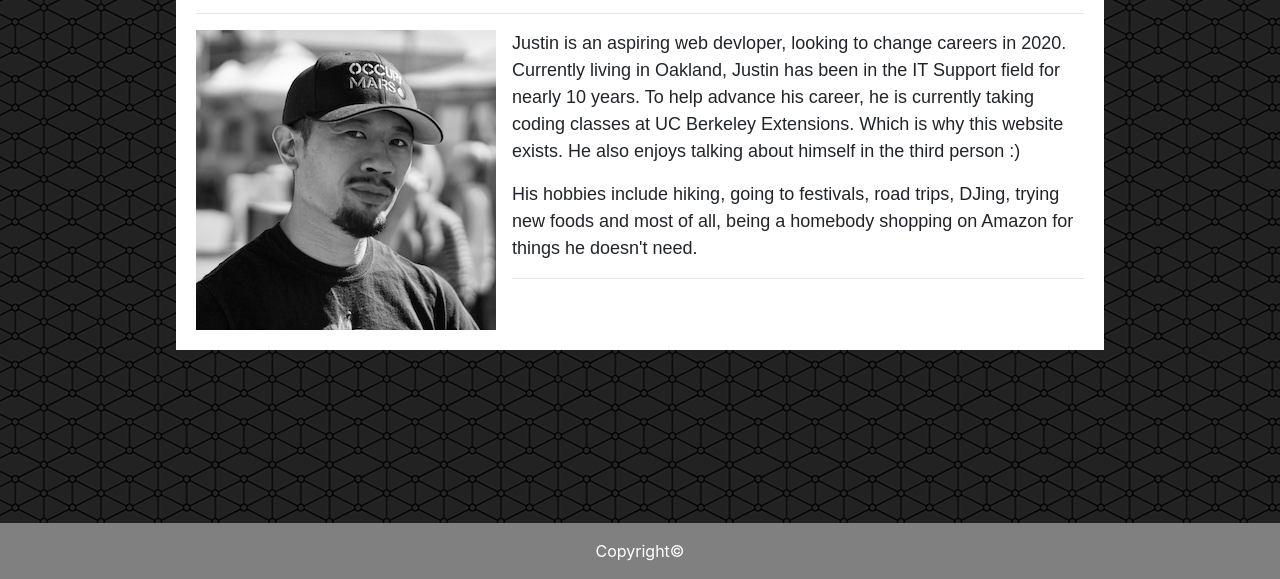
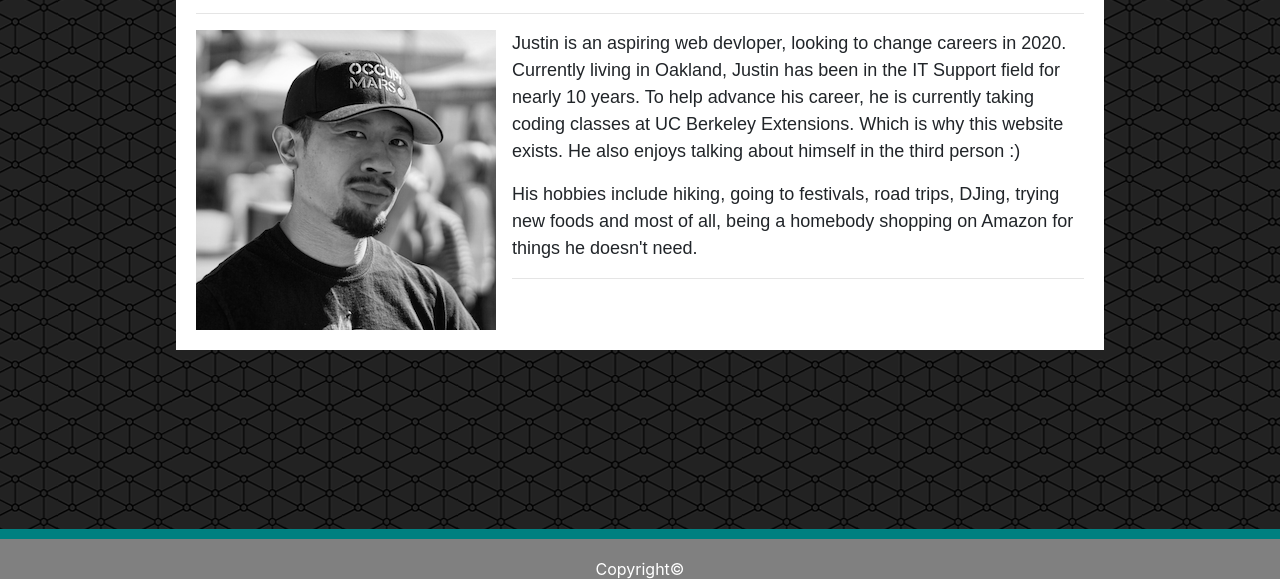
Before and after one commit to jstngo/Bootstrap-Portfolio, a plain HTML site: page index.html in a window 1280 px wide. Shown: the part 221-800 px from the top of the page. Drawn offline with nearby package versions, Linux system fonts and the light colour scheme.

Commit message:
Added Teal line to footer and moved copyright logo down 18px using padding-top

```diff
--- a/index.html
+++ b/index.html
@@ -57,12 +57,16 @@
     <script src="https://cdnjs.cloudflare.com/ajax/libs/popper.js/1.14.7/umd/popper.min.js" integrity="sha384-UO2eT0CpHqdSJQ6hJty5KVphtPhzWj9WO1clHTMGa3JDZwrnQq4sF86dIHNDz0W1" crossorigin="anonymous"></script>
     <script src="https://stackpath.bootstrapcdn.com/bootstrap/4.3.1/js/bootstrap.min.js" integrity="sha384-JjSmVgyd0p3pXB1rRibZUAYoIIy6OrQ6VrjIEaFf/nJGzIxFDsf4x0xIM+B07jRM" crossorigin="anonymous"></script>
 
+
+
+    <div class="fixed-bottom" style="background-color: teal; text-align: center; height: 50px;">
+            <footer class="footer mt-auto py-3">
+                <div class="fixed-bottom" style="background-color: grey; height: 40px;">
+                    <div class="container" style="padding-top: 18px;">
+                      <span class="text-muted;" style="color: white;">Copyright©</span>
+                     </div>
+            </footer>
+                </div>
+        </div>
 </body>
-<div class="fixed-bottom" style="background-color:grey; text-align: center;">
-        <footer class="footer mt-auto py-3">
-                <div class="container">
-                  <span class="text-muted;" style="color: white">Copyright©</span>
-                </div>
-        </footer>
-    </div>
 </html>
```
Also changed, not shown: contact.html (+11 -7 lines), portfolio.html (+10 -6 lines).
